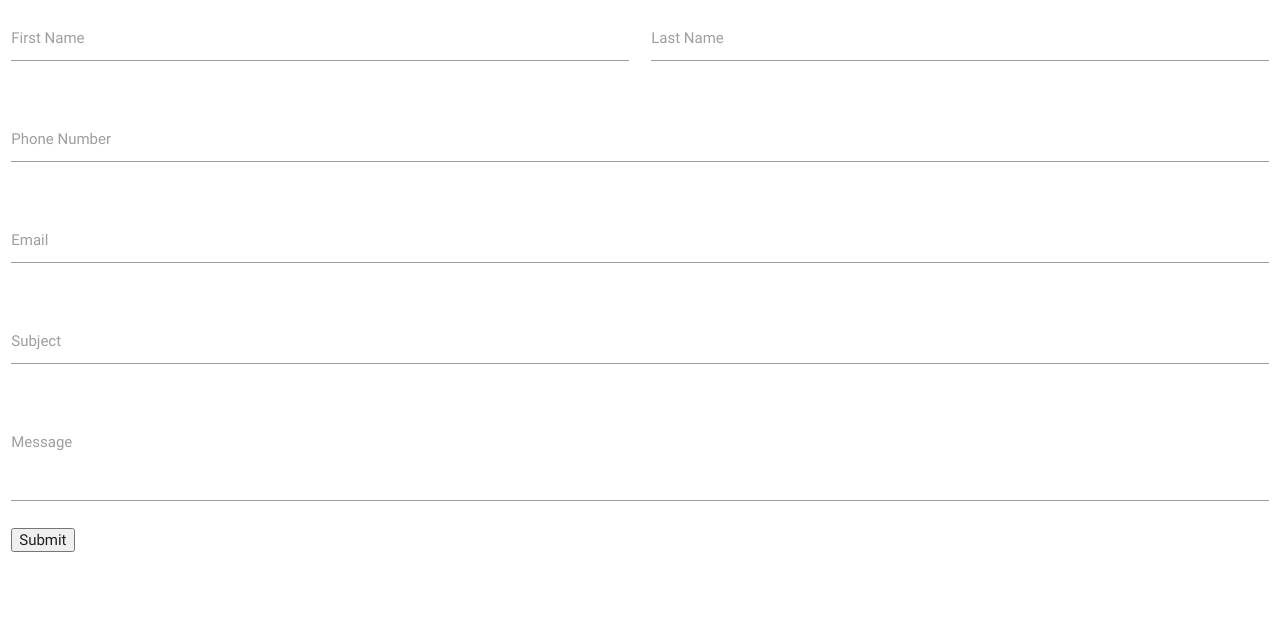
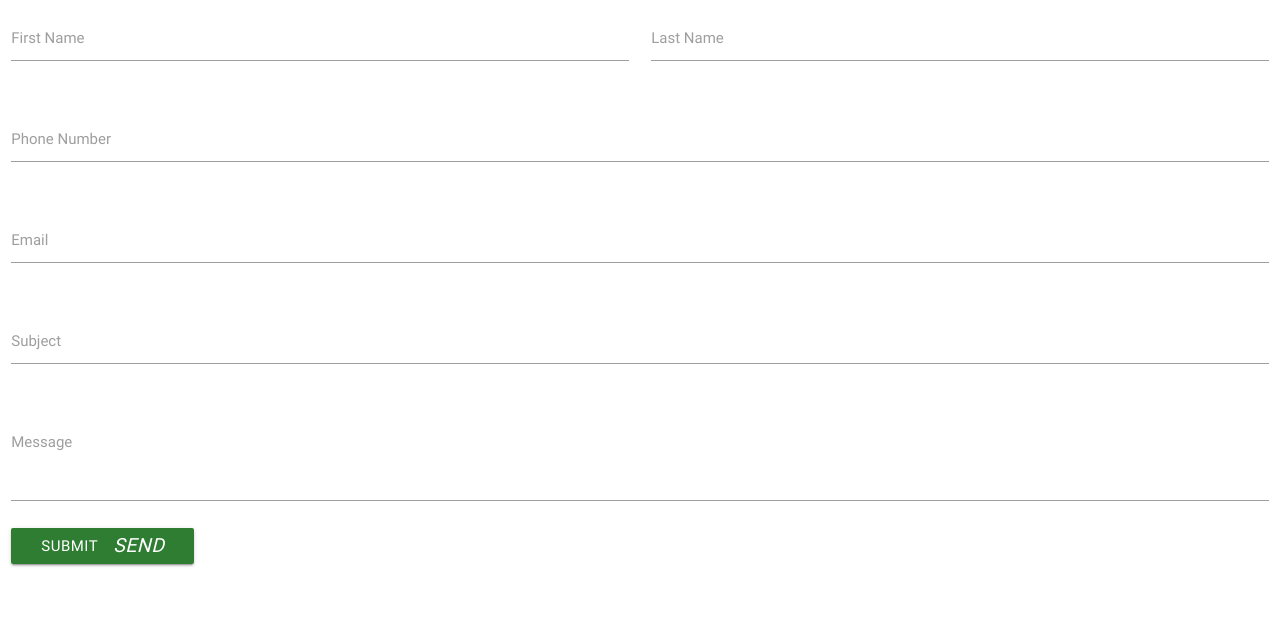
Before and after one commit to brookecart/LASAR-Underground-Construction, a PHP site: page /msgform.php in a window 1280 px wide. Shown: the top 628 px of the page. Run offline with PHP 8.4, Linux system fonts and the light colour scheme.

Commit message:
sumbit button

```diff
--- a/LASAR-Underground-Construction/msgform.php
+++ b/LASAR-Underground-Construction/msgform.php
@@ -50,7 +50,11 @@
                    <div class="input-field col s12">
                  <textarea id="message" class="materialize-textarea" data-length="300"></textarea>
                     <label for="message">Message</label>
-                 <input type="submit">
+
+                 <button class="btn waves-effect waves-light green darken-3" type="submit" name="action">Submit
+                    <i class="material-icons right">send</i>
+                  </button>
+
               </div>
              </div>
          </form>
```
